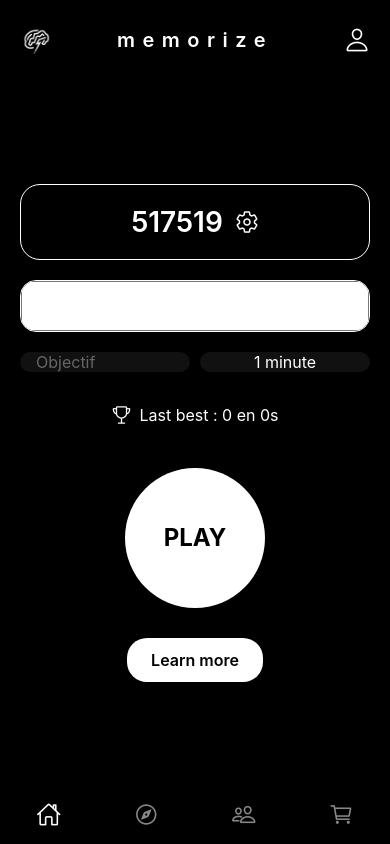
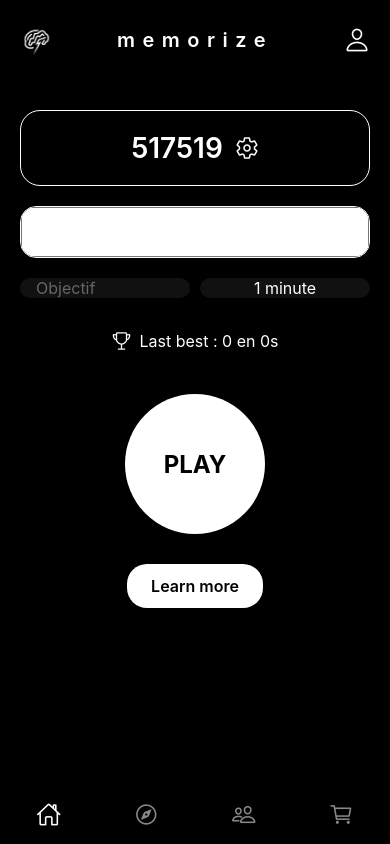
Before and after one commit to guillaumekrvr2/mvp-memo, a React Native app: screen /Numbers in a window 390 px wide. Built offline with nearby package versions, Linux system fonts and the light colour scheme.

Commit message:
finalized auto advance

```diff
--- a/components/AutoAdvanceSwitch.jsx
+++ b/components/AutoAdvanceSwitch.jsx
@@ -41,7 +41,8 @@
     flexDirection: 'row',
     justifyContent: 'space-between',
     alignItems: 'center',
-    marginBottom: 20
+    marginLeft: 10,
+    marginRight: 10
   },
   label: {
     color: '#fff',
--- a/hooks/useAutoAdvance.js
+++ b/hooks/useAutoAdvance.js
@@ -5,19 +5,19 @@
  * Hook to auto-advance highlight index over a fixed duration
  * @param {boolean} autoAdvance - flag to enable auto advance
  * @param {number} temps - total time in seconds
- * @param {number} rowsCount - total number of highlight steps
+ * @param {number} stepsCount - total number of highlight steps
  * @param {function} setHighlightIndex - state setter for highlight index
  */
-export default function useAutoAdvance(autoAdvance, temps, rowsCount, setHighlightIndex) {
+export default function useAutoAdvance(autoAdvance, temps, stepsCount, setHighlightIndex) {
   useEffect(() => {
-    if (!autoAdvance || rowsCount === 0) return
+    if (!autoAdvance || stepsCount === 0) return
 
     const durationMs = temps * 1000
-    const intervalMs = durationMs / rowsCount
+    const intervalMs = durationMs / stepsCount
 
     const id = setInterval(() => {
       setHighlightIndex(prev => {
-        if (prev < rowsCount - 1) {
+        if (prev < stepsCount - 1) {
           return prev + 1
         } else {
           clearInterval(id)
@@ -27,5 +27,5 @@
     }, intervalMs)
 
     return () => clearInterval(id)
-  }, [autoAdvance, temps, rowsCount, setHighlightIndex])
+  }, [autoAdvance, temps, stepsCount, setHighlightIndex])
 }
--- a/screens/MemoScreen.jsx
+++ b/screens/MemoScreen.jsx
@@ -54,10 +54,10 @@
   for (let i = 0; i < total; i += cols) {
     rows.push(numbers.slice(i, i + cols))
   }
-  const rowsCount = rows.length
+  const stepsCount = Math.ceil(total / grouping)
 
   // 5) Hook d'auto-advance
-  useAutoAdvance(autoAdvance, totalTime, rowsCount, setHighlightIndex)
+  useAutoAdvance(autoAdvance, totalTime, stepsCount, setHighlightIndex)
 
   // 6) Texte de la carte highlight
   const highlightDigits = numbers
--- a/screens/NumbersScreen.jsx
+++ b/screens/NumbersScreen.jsx
@@ -85,8 +85,10 @@
 
   return (
     <SafeAreaView style={styles.container}>
-      <View style={styles.content}>
-
+     <View style={[
+         styles.content,
+         mode === 'custom' && { justifyContent: 'flex-start' }
+       ]}>
         {/* Param Box – cliquable pour ouvrir la modal */}
         <TouchableOpacity
           style={styles.paramBox}
@@ -221,8 +223,8 @@
 
 const styles = StyleSheet.create({
   container: { flex: 1, backgroundColor: '#000' },
-  content: { flex: 1, paddingHorizontal: 20, justifyContent: 'center' },
-  paramBox: { flexDirection: 'row', alignItems: 'center', borderWidth: 1, borderColor: '#fff', borderRadius: 20, padding: 20, justifyContent: 'center', marginBottom: 20 },
+  content: { flex: 1, paddingHorizontal: 20},
+  paramBox: { flexDirection: 'row', alignItems: 'center', borderWidth: 1, borderColor: '#fff', borderRadius: 20, padding: 20, justifyContent: 'center', marginBottom: 20, marginTop : 40 },
   paramText: { color: '#fff', fontSize: 28, fontWeight: '600', marginRight: 12},
   dropdown: { borderWidth: 1, borderColor: '#fff', borderRadius: 16, overflow: 'hidden', marginBottom: 20 },
   picker: { height: 50, color: '#fff' },
```
